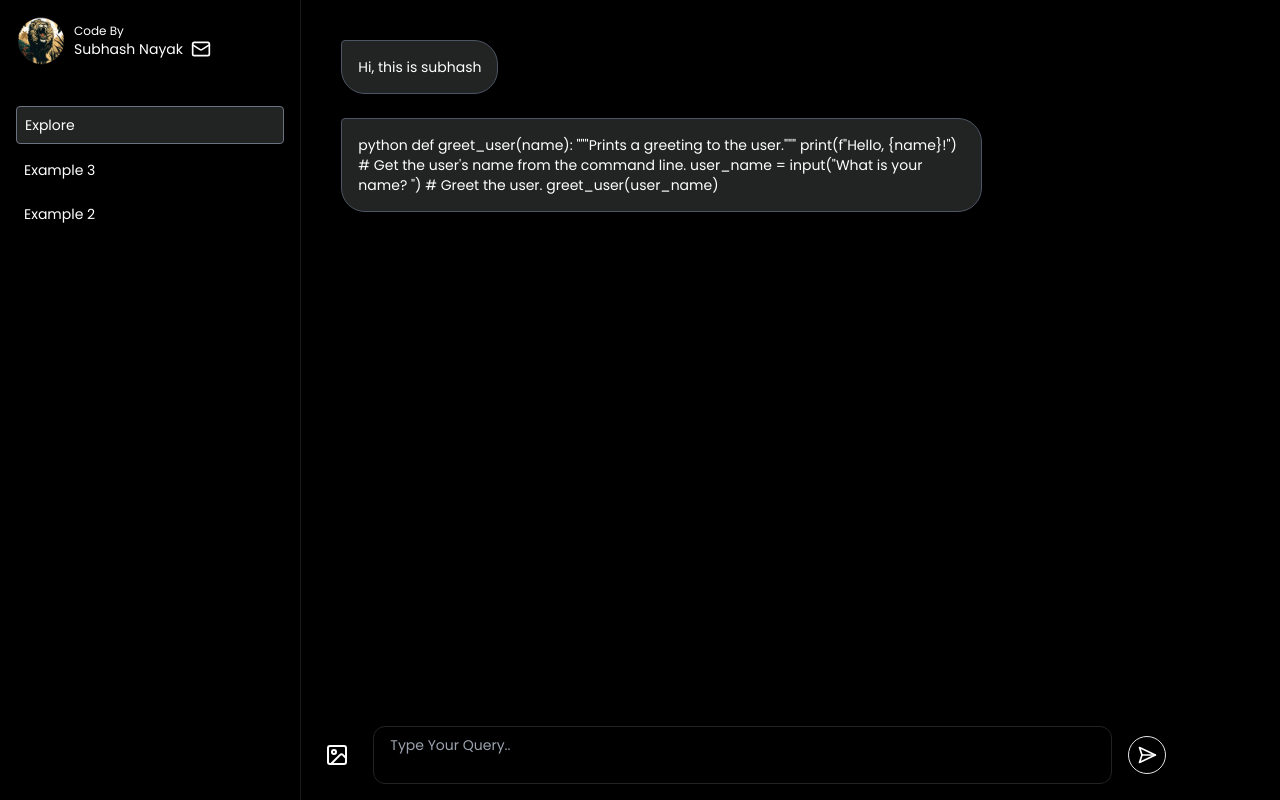
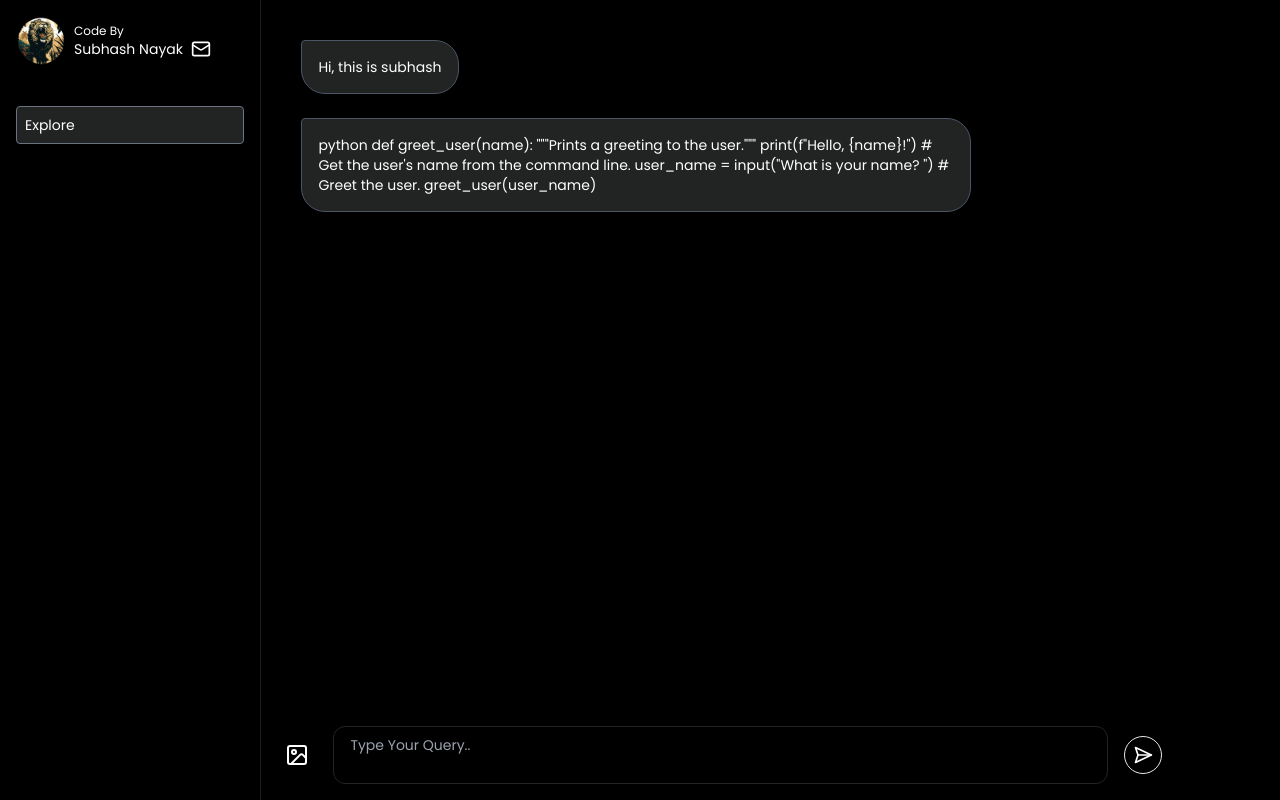
Before and after one commit to subhash131/Generative-AI-Google-Gemini-Pro, a Next.js app: page / in a window 1280 px wide. Built offline with nearby package versions, Linux system fonts and the light colour scheme.

Commit message:
update Sidebar: remove unnecessary div

```diff
--- a/src/components/Sidebar/index.tsx
+++ b/src/components/Sidebar/index.tsx
@@ -5,7 +5,7 @@ import React from "react";
 
 const Sidebar = () => {
   return (
-    <div className="w-96 bg-black border-r border-[#1B1B1A] h-screen p-4 flex flex-col gap-10">
+    <div className="w-80 bg-black border-r border-[#1B1B1A] h-screen p-4 flex flex-col gap-10 max-md:hidden">
       <div className="w-full h-14 flex gap-2 items-center">
         <div className="rounded-full overflow-hidden">
           <Image
@@ -29,12 +29,6 @@ const Sidebar = () => {
         <div className="bg-[#222323] p-2 rounded border border-gray-500 text-sm">
           <p>Explore</p>
         </div>
-        <div className="p-2 rounded  text-sm">
-          <p>Example 3</p>
-        </div>
-        <div className="p-2 rounded  text-sm">
-          <p>Example 2</p>
-        </div>
       </div>
     </div>
   );
```
